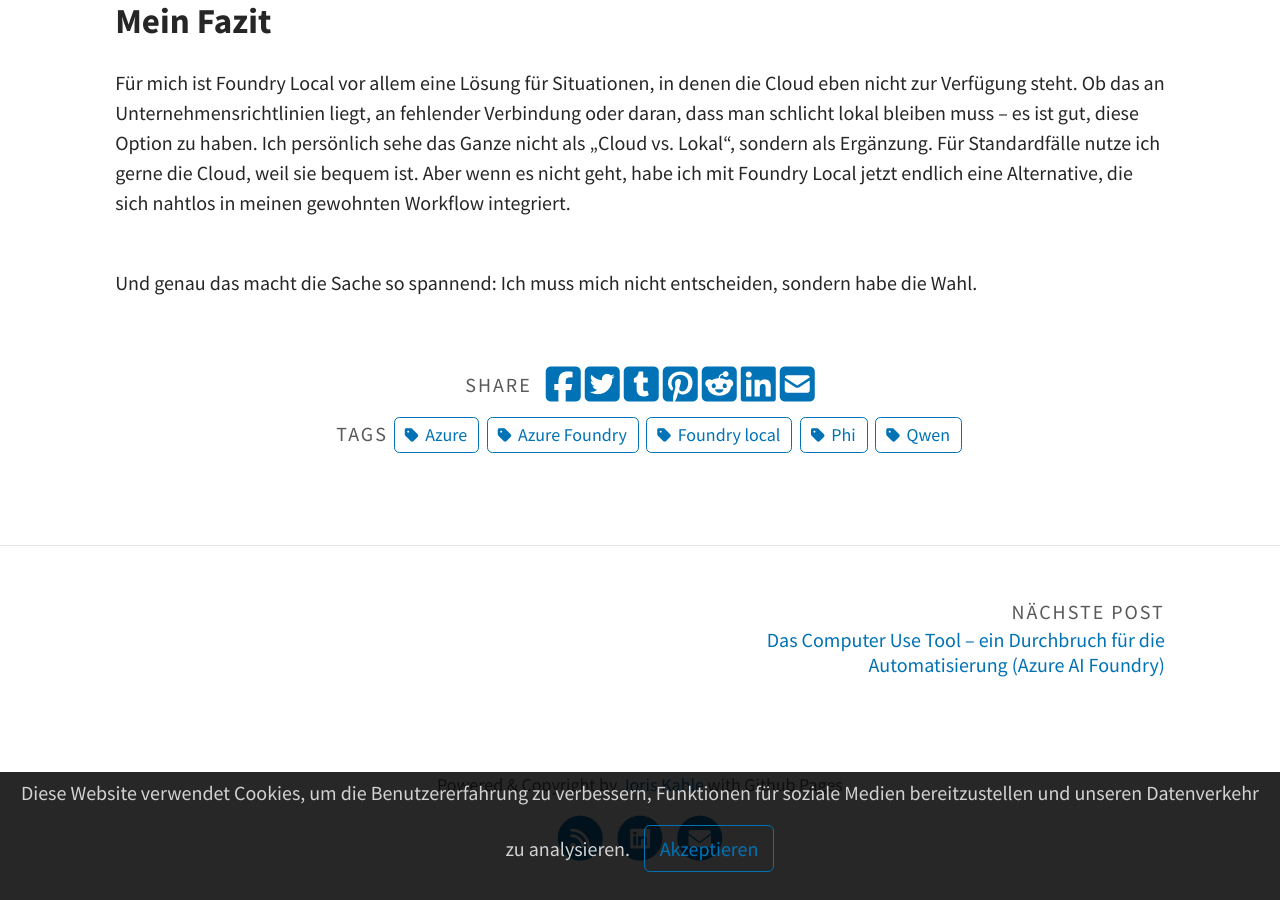
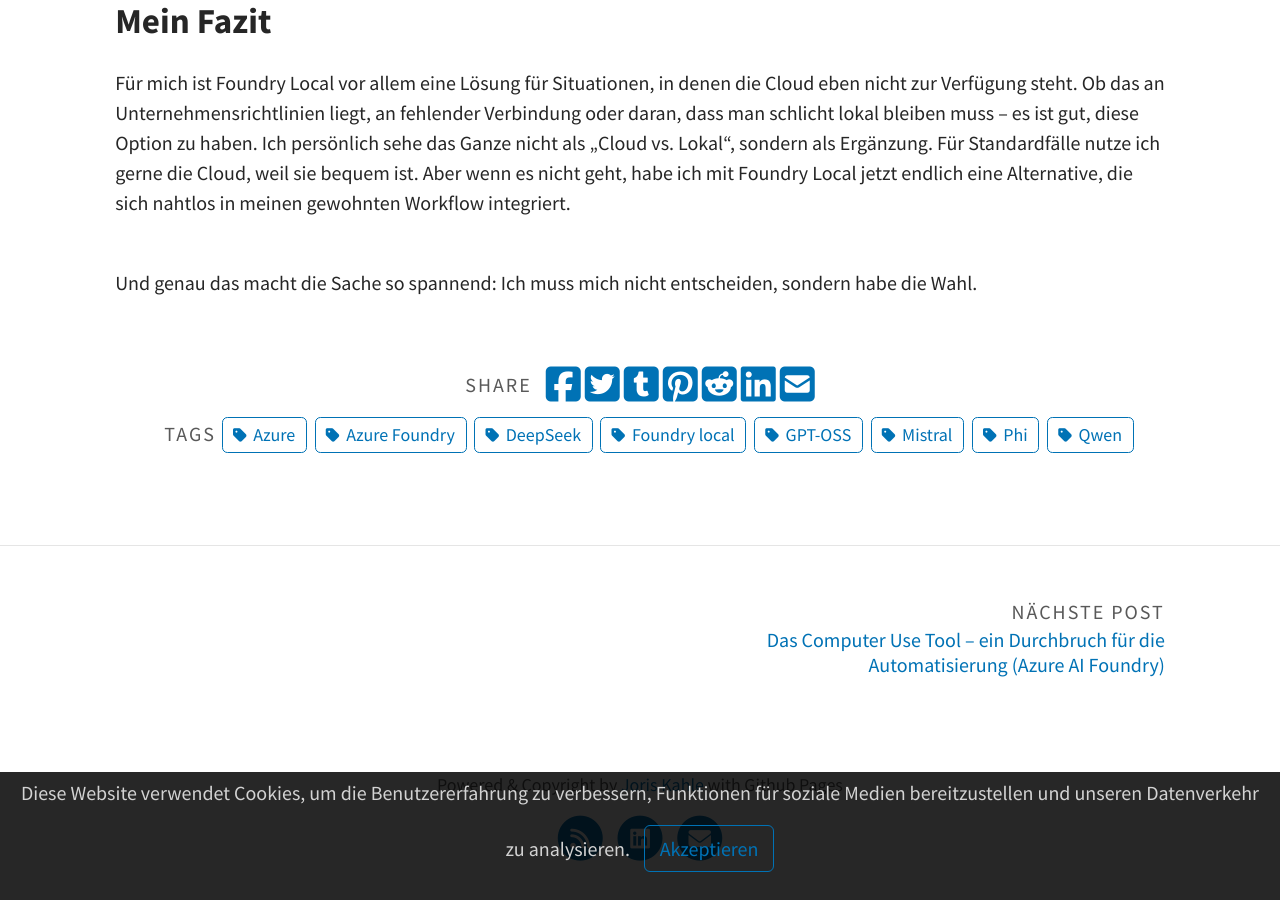
Before and after one commit to joriskahle007/joriskahle007.github.io, a Jekyll site: the page built from _posts/2025-10-01-FoundryLocal.md, in a window 1280 px wide and 900 px high, scrolled down 5871 px. Built offline with Jekyll 4.4.1, drawn with Linux system fonts in a browser that asks for light colours; a script that is not in the unit is left out.

Commit message:
Update 2025-10-01-FoundryLocal.md

```diff
--- a/_posts/2025-10-01-FoundryLocal.md
+++ b/_posts/2025-10-01-FoundryLocal.md
@@ -1,7 +1,7 @@
 ---
 layout: post
 title: Lokale KI-Modelle in der Entwicklung - Foundry Local machts möglich
-tags: [Azure, Azure Foundry, Foundry local, Phi, Qwen]
+tags: [Azure, Azure Foundry, Foundry local, Phi, Qwen, GPT-OSS, DeepSeek, Mistral]
 ---
 
 Es gibt Situationen, da ist die Cloud keine Option. Nicht, weil ich ihr misstraue oder Angst um meine Daten hätte – im Gegenteil, viele meiner Projekte laufen ganz
@@ -49,19 +49,19 @@
 installiere ich über winget (Windows) oder Brew (macOS). Danach kann ich ein Modell starten, zum Beispiel mit foundry model run qwen2.5-0.5b. Ab da lässt sich im Copilot-Chat
 auswählen, ob die Antworten vom Cloud-Modell oder eben von meiner lokalen Instanz kommen sollen.<br>
 
-Step 1.)<br>
+Step 1.)
 <img src="/assets/img/FoundryLocal01.jpg" alt="foundry Local" align="left"/><br>
 Installation des Foundry Local Dienstes.<br><br>
 
-Step 2.)<br>
+Step 2.)
 <img src="/assets/img/foundrymodellist.jpg" alt="foundry Local" align="left"/><br>
 Auflistung sämtlicher Modelle die Lokal auf meinerm Laptop ausgeführt werden könnten.<br><br>
 
-Step 3.)<br>
+Step 3.)
 <img src="/assets/img/foundryStart.jpg" alt="foundry Local" align="left"/><br>
 Der Foundry Local Dienste wird wie folgt gestartet<br><br>
 
-Step 4.)<br>
+Step 4.)
 <img src="/assets/img/foundryphi4.jpg" alt="foundry Local" align="left"/><br>
 Wir starten das Modell: Phi4-mini und testen das Modell.<br><br>
 
```
